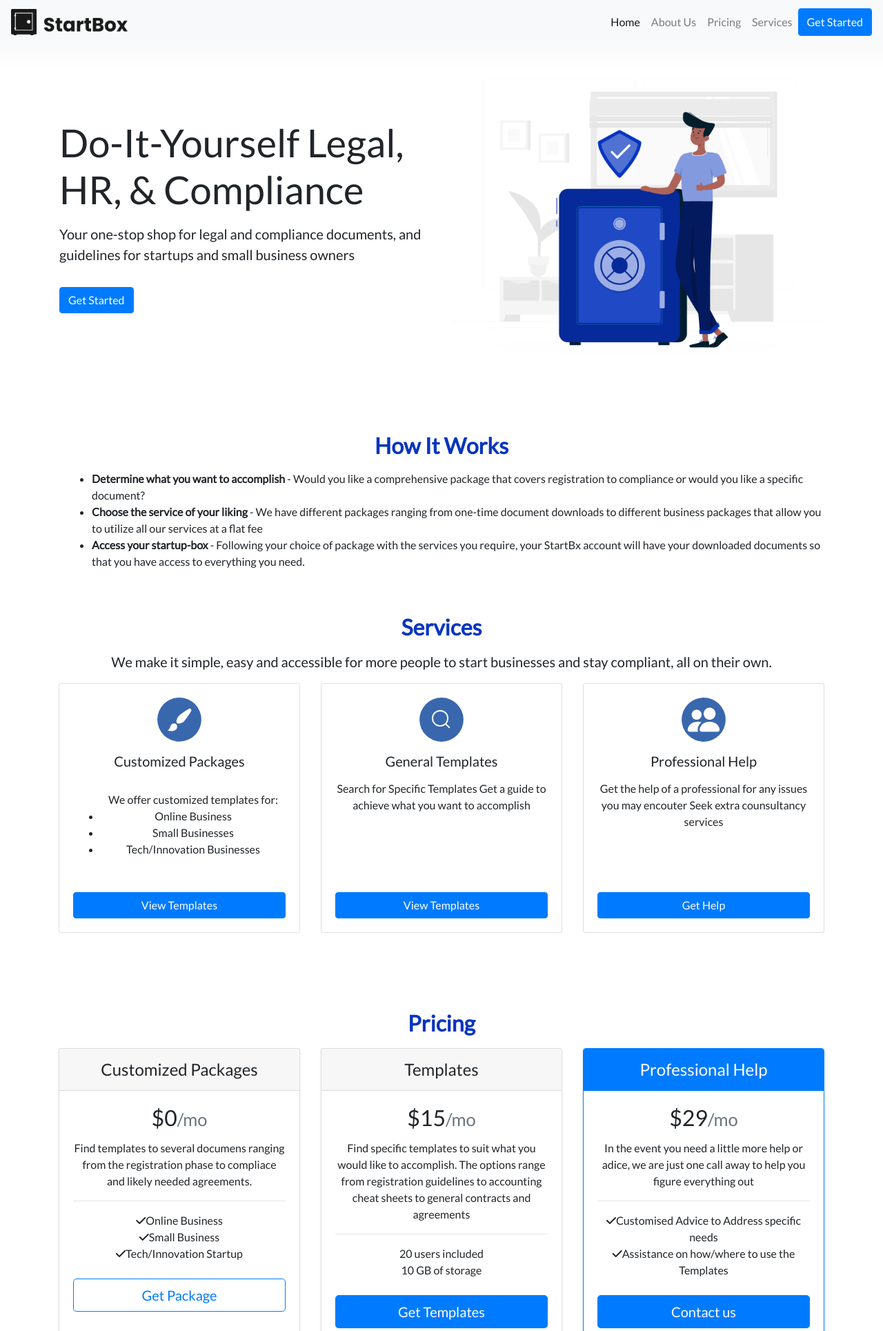
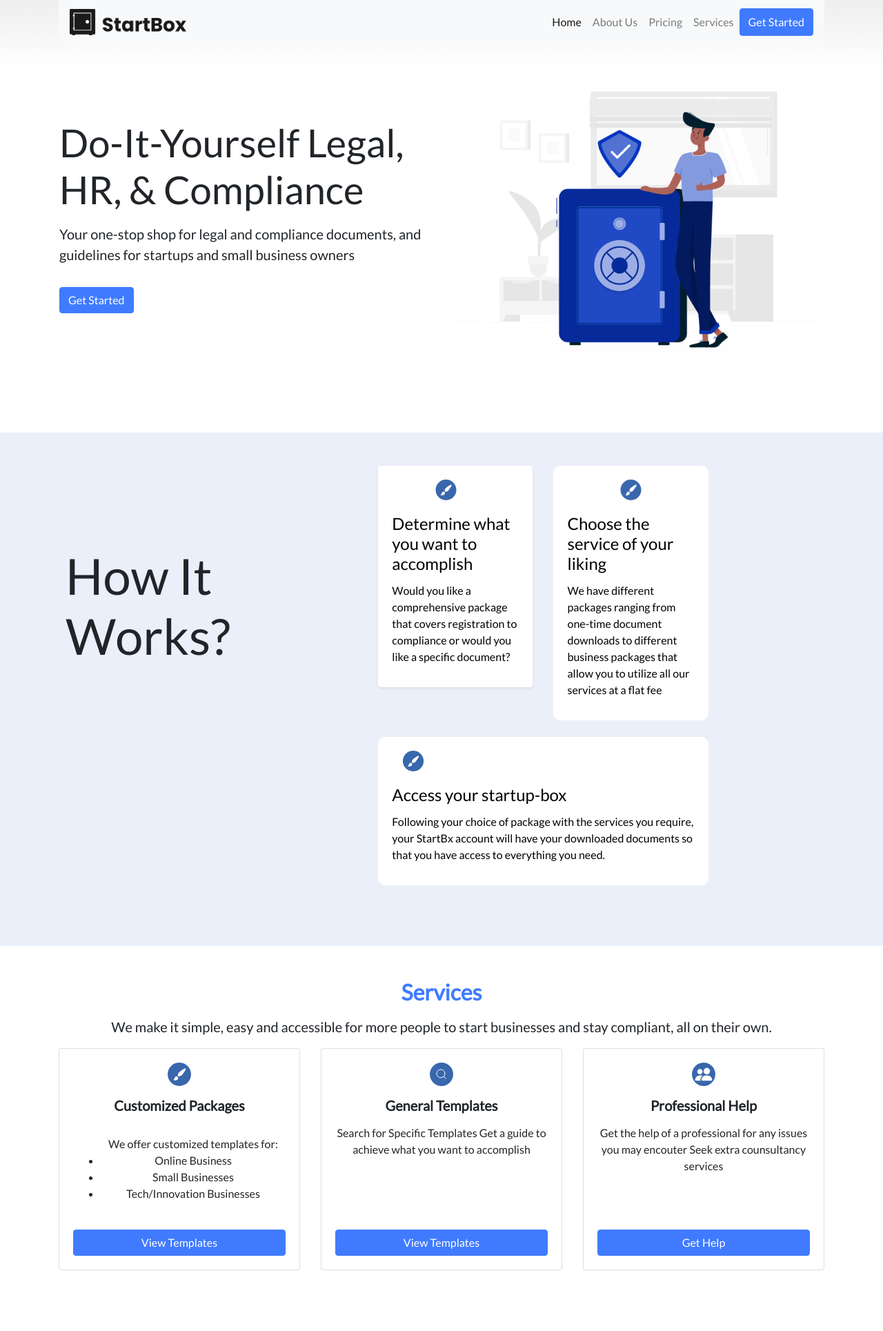
Before and after one commit to hellen17/StartBox, a Django app: page / in a window 1280 px wide. Shown: the top 1929 px of the page at 69% size. Run offline with Django 4.2, Linux system fonts and the light colour scheme; some libraries are stand-ins or nearby versions.

Commit message:
Edit: Added css variables to homepage

```diff
--- a/StartBx/templates/home.html
+++ b/StartBx/templates/home.html
@@ -11,7 +11,12 @@
     <link rel="stylesheet" href="{% static 'css/testimonial.css' %}">
     <link href="https://cdnjs.cloudflare.com/ajax/libs/twitter-bootstrap/4.1.3/css/bootstrap.min.css" rel="stylesheet">
     <link rel="stylesheet" href="https://cdnjs.cloudflare.com/ajax/libs/font-awesome/4.7.0/css/font-awesome.min.css">
+    <!-- Compiled and minified CSS -->
+    <!-- <link rel="stylesheet" href="https://cdnjs.cloudflare.com/ajax/libs/materialize/1.0.0/css/materialize.min.css"> -->
 
+    <!-- Compiled and minified JavaScript -->
+    <!-- <script src="https://cdnjs.cloudflare.com/ajax/libs/materialize/1.0.0/js/materialize.min.js"></script>
+             -->
 
     <!-- Scripts -->
     <script src="https://code.jquery.com/jquery-3.3.1.slim.min.js"
@@ -32,6 +37,11 @@
 
 <style>
     @import url('https://fonts.googleapis.com/css2?family=Lato&family=Roboto&display=swap');
+
+    :root {
+        --theme-color:  #407BFF;
+    }
+
     body{
         font-family: 'Lato', sans-serif!important;
     }
@@ -39,20 +49,50 @@
         padding-left: 30px;
         padding-right:30px
     }
-    .card-body{
-        height:360px;
+    .card-services{
+        height:320px;
     }
-    .card-body > img{
+    .card-services > img{
         height:80px;
+        padding-bottom:1em;
+    }
+    .card-body> img{
+        height:50px;
         padding-bottom:1em;
     }
     section{
         padding-bottom: 4em;
     }
+    .gazette_txt{
+        font-weight: 500;
+    }
+    .gazette {
+        border-radius: 10px;
+        border: 4px solid #C3EBEE;
+    }
+    .btn {
+        color: #fff;
+        background-color: var(--theme-color)!important;
+        border-color: var(--theme-color)!important;
+    }
+    .pricing > .card > .card-body{
+        min-height: 400px!important;
+    }
+
+    @media only screen and (max-width: 968px) {
+
+        .card{
+            margin-bottom: 2em;
+        }
+        .mobilenopadding{
+            padding-top: unset!important;
+            padding-left: unset!important;
+        }
+    }
 
 </style>
 <body>
-    <header>
+    <header class="container">
     <nav class="navbar navbar-expand-lg navbar-light bg-light">
         <a href="/"><img style="height:48px" class="navbar-brand" src="{% static 'img/Startbox logo-black.png' %}" alt="Logo"></a>
         <button class="navbar-toggler" type="button" data-toggle="collapse" data-target="#navbarNavAltMarkup" aria-controls="navbarNavAltMarkup" aria-expanded="false" aria-label="Toggle navigation">
@@ -90,7 +130,7 @@
 
 
 <!--  How it works -->
-<section class="pb-5">
+<!-- <section class="pb-5">
     <div class="container">
         <h2 class="text-center px-3 mb-3 font-weight-bold" style="color: #0735BF;">How It Works</h2>
         <ul class="justify-center pl-5">
@@ -99,21 +139,70 @@
             <li><strong>Access your startup-box </strong> - Following your choice of package with the services you require, your StartBx account will have your downloaded documents so that you have access to everything you need.</li>
         </ul>
     </div>
-</section>
+</section> -->
 <!--  End of How it works -->
 
+<!-- How it Works -->
+<section style="background: rgba(7, 53, 191, 0.08);" id="problem">
+    <div class="container-fluid pt-5" >
+
+        <div class="row">
+            <div class="col-md-5 pt-5">
+
+                <p class="mobilenopadding display-4" style="padding-left: 60px; font-size: 4.5em;
+                padding-top: inherit;
+                margin: 20px;">How It Works?</p>
+
+            </div>
+            <div class="row col-md-6 sec-2">
+                <div class="col-md-5 cards_gazzette">
+                    <div class="card shadow-sm bg-white rounded gazette" style="border:none">
+                        <div class="card-body" id="card-body" style="color:black">
+                            <img src="{% static 'img/customize.svg' %}" style="width:85%;padding-bottom: 20px;" class="card-img-top img-fluid" alt="..." height="30px">
+                            <h4 class="card-title font-weight: bold">Determine what you want to accomplish</h4>
+                            <p class="card-title">Would you like a comprehensive package that covers registration to compliance or would you like a specific document?</p>
+                        </div>
+                    </div>
+                </div>
+                <div class="col-md-5 cards_gazzette">
+                    <div class="card gazette" style="border:none">
+                        <div class="card-body" id="card-body" style=" color:black">
+                            <img src="{% static 'img/customize.svg' %}" style="width:100%;padding-bottom: 20px;" class="card-img-top img-fluid" alt="..." height="30px">
+                            <h4 class="card-title font-weight: bold">Choose the service of your liking</h4>
+                            <p class="card-title gazette_txt"> We have different packages ranging from one-time document downloads to different business packages that allow you to utilize all our services at a flat fee</p>
+                        </div>
+                    </div>
+                </div>
+                <div class="col-md-10 cards_gazzette pt-4" style="">
+                    <div class="card gazette" style="border:none">
+                        <div class="card-body" id="card-body" style=" color:black">
+                            <img src="{% static 'img/customize.svg' %}" style="width:14%;padding-bottom: 20px;" class="card-img-top img-fluid" alt="..." height="30px">
+                            <h4 class="card-title font-weight: bold">Access your startup-box </h4>
+                            <p class="card-title gazette_txt"> Following your choice of package with the services you require, your StartBx account will have your downloaded documents so that you have access to everything you need.</p>
+                        </div>
+                    </div>
+                </div>
+            </div>
+        </div>
+        <br>
+
+</section>
+<!-- End of how it works -->
+
+
+
 <!-- Services -->
-<section class="mb-5">
+<section class="my-5">
     <div class="container text-center">
-        <h2 class="mb-3 font-weight-bold" style="color: #0735BF;">Services</h2>
+        <h2 class="mb-3 font-weight-bold" style="color: var(--theme-color);">Services</h2>
         <p class="lead">We make it simple, easy and accessible for more people  to start businesses and stay compliant, all on their own.</p>
 
         <div class="row">
-            <div class="col-4">
+            <div class="col-md-4">
               <div class="card">
-                <div class="card-body d-flex flex-column">
+                <div class="card-body card-services d-flex flex-column">
                 <img src="{% static 'img/customize.svg' %}">
-                  <h5 class="card-title mb-3">Customized Packages</h5>
+                  <h5 class="card-title mb-3"><strong>Customized Packages</strong></h5>
                   <p class="card-text">
                     <ul>We offer customized templates
                     for:
@@ -126,11 +215,11 @@
                 </div>
               </div>
             </div>
-            <div class="col-4">
+            <div class="col-md-4">
               <div class="card">
-                <div class="card-body d-flex flex-column">
+                <div class="card-body card-services d-flex flex-column">
                   <img src="{% static 'img/search.svg' %}">
-                  <h5 class="card-title mb-3">General Templates</h5>
+                  <h5 class="card-title mb-3"><strong>General Templates</strong></h5>
                   <p class="card-text">Search for Specific Templates
                     Get a guide to achieve what
                     you want to accomplish
@@ -141,11 +230,11 @@
                 </div>
               </div>
             </div>
-            <div class="col-4">
+            <div class="col-md-4">
                 <div class="card">
-                  <div class="card-body d-flex flex-column">
+                  <div class="card-body card-services d-flex flex-column">
                     <img src="{% static 'img/people.svg' %}">
-                    <h5 class="card-title mb-3">Professional Help</h5>
+                    <h5 class="card-title mb-3"><strong>Professional Help</strong></h5>
                     <p class="card-text">Get the help of a professional
                         for any issues  you may encouter
                        Seek extra counsultancy services
@@ -163,16 +252,16 @@
 <!-- End of Services -->
 
 <!-- Pricing -->
-<section>
+<section class="pricing">
 <div class="container text-center">
-    <h2 class="mb-3 font-weight-bold" style="color: #0735BF;">Pricing</h2>
+    <h2 class="mb-3 font-weight-bold" style="color: var(--theme-color);">Pricing</h2>
     <div class="row row-cols-1 row-cols-md-3 mb-3 text-center">
         <div class="col">
         <div class="card mb-4 rounded-3 shadow-sm">
             <div class="card-header py-3">
             <h4 class="my-0 fw-normal">Customized Packages</h4>
             </div>
-            <div class="card-body">
+            <div class="card-body d-flex flex-column">
             <h2 class="card-title pricing-card-title">$0<small class="text-muted fw-light">/mo</small></h2>
 
             <p>Find templates to several documens
@@ -186,7 +275,7 @@
                 <li><i class="fa fa-check" aria-hidden="true"></i>Small Business</li>
                 <li><i class="fa fa-check" aria-hidden="true"></i>Tech/Innovation Startup</li>
             </ul>
-            <button type="button" class="w-100 btn btn-lg btn-outline-primary">Get Package</button>
+            <button type="button" class="align-self-justify mt-auto w-100 btn btn-lg btn-outline-primary">Get Package</button>
             </div>
         </div>
         </div>
@@ -195,7 +284,7 @@
             <div class="card-header py-3">
             <h4 class="my-0 fw-normal">Templates</h4>
             </div>
-            <div class="card-body">
+            <div class="card-body d-flex flex-column">
             <h2 class="card-title pricing-card-title">$15<small class="text-muted fw-light">/mo</small></h2>
 
             <p>Find specific templates to suit what you
@@ -205,12 +294,8 @@
                 to general contracts and agreements
             </p>
             <hr class="text-center">
-            <ul class="list-unstyled mt-3 mb-4">
-                <li>20 users included</li>
-                <li>10 GB of storage</li>
 
-            </ul>
-            <button type="button" class="w-100 btn btn-lg btn-primary">Get Templates</button>
+            <button type="button" class=" align-self-justify mt-auto w-100 btn btn-lg btn-primary">Get Templates</button>
             </div>
         </div>
         </div>
@@ -219,7 +304,7 @@
             <div class="card-header py-3 text-white bg-primary border-primary">
             <h4 class="my-0 fw-normal">Professional Help</h4>
             </div>
-            <div class="card-body">
+            <div class="card-body d-flex flex-column">
             <h2 class="card-title pricing-card-title">$29<small class="text-muted fw-light">/mo</small></h2>
             <p>In the event you need a little more help
                 or adice, we are just one call away to help
@@ -227,12 +312,12 @@
             </p>
             <hr class="text-center">
             <ul class="list-unstyled mt-3 mb-4">
-                <li><i class="fa fa-check" aria-hidden="true"></i>Customised Advice to Address
+                <li><i class="fa fa-check" aria-hidden="true"></i>Customised advice to address
                     specific needs</li>
                 <li><i class="fa fa-check" aria-hidden="true"></i>Assistance on how/where to use the
-                    Templates </li>
+                    templates </li>
             </ul>
-            <button type="button" class="w-100 btn btn-lg btn-primary">Contact us</button>
+            <button type="button" class="align-self-justify mt-auto w-100 btn btn-lg btn-primary">Contact us</button>
             </div>
         </div>
         </div>
@@ -246,7 +331,7 @@
 <div class="container">
     <div class="row">
         <div class="col-12">
-            <h2 class="text-center font-weight-bold mb-3" style="color: #0735BF;">Testimonials</h2>
+            <h2 class="text-center font-weight-bold mb-3" style="color: var(--theme-color);">Testimonials</h2>
         </div>
         <div class="col-12">
             <div id="testimonialCarousel" class="carousel slide" data-ride="carousel">
@@ -260,25 +345,31 @@
                     <!-- Slide 1 -->
                     <div class="carousel-item active">
                         <div class="carousel-content text-center">
-                            <div class="client-img"><img src="{% static 'img/people.svg' %}" alt="Testimonial Slider"></div>
-                            <h3>Rajnish Kumar <br><span>India</span></h3>
-                            <p class="col-md-8 offset-md-2">It is a long established fact that a reader will be distracted by the readable content of a page when looking at its layout. The point of using Lorem Ipsum is that it has a more-or-less normal distribution of letters, as opposed to using ‘Content here, content here’, making it look like readable English.</p>
+                            <div class="client-img"><img src="{% static 'img/Clara.jpeg' %}" alt="Testimonial Slider"></div>
+                            <h3>Clara Kitungulu <br><span>StartBox Lead</span></h3>
+                            <p class="col-md-8 offset-md-2">“StartBox is the one stop shop for legal and compliance documents and guidelines for startups and small business owners.
+                                With StartBox, it becomes simple, easy and accessible for more people to start businesses and stay compliant.”
+                            </p>
                         </div>
                     </div>
                     <!-- Slide 2 -->
                     <div class="carousel-item">
                         <div class="carousel-content text-center">
-                            <div class="client-img"><img src="{% static 'img/people.svg' %}" alt="Testimonial Slider"></div>
-                            <h3>Rajnish Kumar <br><span>India</span></h3>
-                            <p class="col-md-8 offset-md-2">It is a long established fact that a reader will be distracted by the readable content of a page when looking at its layout. The point of using Lorem Ipsum is that it has a more-or-less normal distribution of letters, as opposed to using ‘Content here, content here’, making it look like readable English.</p>
+                            <div class="client-img"><img src="{% static 'img/Clara.jpeg' %}" alt="Testimonial Slider"></div>
+                            <h3>Clara Kitungulu <br><span>StartBox Lead</span></h3>
+                            <p class="col-md-8 offset-md-2">“StartBox is the one stop shop for legal and compliance documents and guidelines for startups and small business owners.
+                                With StartBox, it becomes simple, easy and accessible for more people to start businesses and stay compliant.”
+                            </p>
                         </div>
                     </div>
                     <!-- Slide 3 -->
                     <div class="carousel-item">
                         <div class="carousel-content text-center">
-                            <div class="client-img"><img src="{% static 'img/people.svg' %}" alt="Testimonial Slider"></div>
-                            <h3>Rajnish Kumar <br><span>India</span></h3>
-                            <p class="col-md-8 offset-md-2">It is a long established fact that a reader will be distracted by the readable content of a page when looking at its layout. The point of using Lorem Ipsum is that it has a more-or-less normal distribution of letters, as opposed to using ‘Content here, content here’, making it look like readable English.</p>
+                            <div class="client-img"><img src="{% static 'img/Clara.jpeg' %}" alt="Testimonial Slider"></div>
+                            <h3>Clara Kitungulu <br><span>StartBox Lead</span></h3>
+                            <p class="col-md-8 offset-md-2">“StartBox is the one stop shop for legal and compliance documents and guidelines for startups and small business owners.
+                                With StartBox, it becomes simple, easy and accessible for more people to start businesses and stay compliant.”
+                            </p>
                         </div>
                     </div>
                     <!-- Slider pre and next arrow -->
```
Also changed, not shown: StartBx/static/img/Clara.jpeg (added).
